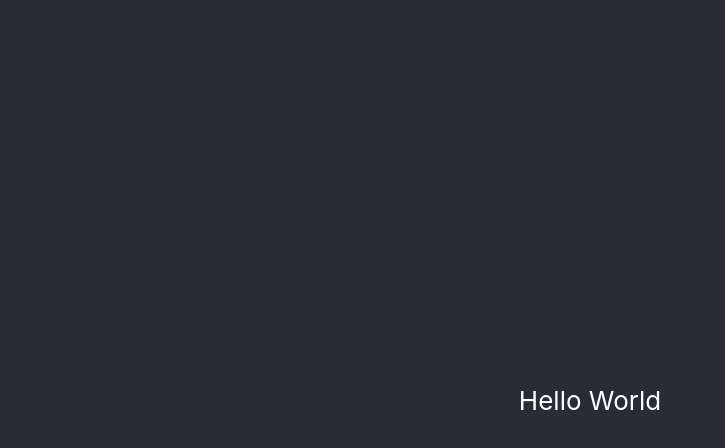
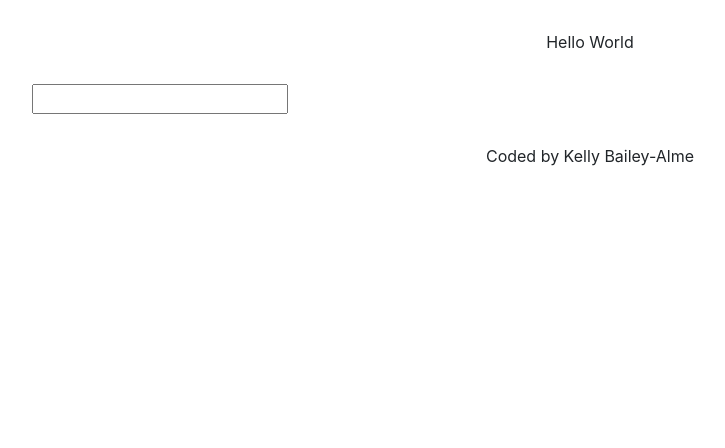
Before and after one commit to kblizzy22/dictionary-project, a React (Create React App) app: page / in a window 1280 px wide. Shown: the top 448 px of the page, without its empty margins (50-775 px from the left). Built offline with nearby package versions, Linux system fonts and the light colour scheme; the HTML template or start-up script is replaced by a standard one.

Commit message:
added basic search

```diff
--- a/src/App.css
+++ b/src/App.css
@@ -1,38 +1,9 @@
-.App {
+.App-header {
   text-align: center;
+  margin: 30px 0;
 }
 
-.App-logo {
-  height: 40vmin;
-  pointer-events: none;
+.App-footer {
+  text-align: center;
+  margin: 30px 0;
 }
-
-@media (prefers-reduced-motion: no-preference) {
-  .App-logo {
-    animation: App-logo-spin infinite 20s linear;
-  }
-}
-
-.App-header {
-  background-color: #282c34;
-  min-height: 100vh;
-  display: flex;
-  flex-direction: column;
-  align-items: center;
-  justify-content: center;
-  font-size: calc(10px + 2vmin);
-  color: white;
-}
-
-.App-link {
-  color: #61dafb;
-}
-
-@keyframes App-logo-spin {
-  from {
-    transform: rotate(0deg);
-  }
-  to {
-    transform: rotate(360deg);
-  }
-}
--- a/src/App.js
+++ b/src/App.js
@@ -1,11 +1,18 @@
-import './App.css';
+import "./App.css";
+import Dictionary from "./Dictionary.js";
 
 function App() {
   return (
     <div className="App">
-      <header className="App-header">
-        Hello World
-      </header>
+      <div className="container">
+        <header className="App-header">
+          Hello World
+        </header>
+        <main>
+          <Dictionary />
+        </main>
+        <footer className="App-footer">Coded by Kelly Bailey-Alme</footer>
+      </div>
     </div>
   );
 }
--- /dev/null
+++ b/src/Dictionary.js
@@ -0,0 +1,23 @@
+import React, { useState } from "react";
+import "./Dictionary.css";
+
+export default function Dictionary() {
+    let [keyword, setKeyword] = useState(null);
+
+    function search(event) {
+        event.preventDefault();
+        alert(`Searching for ${keyword} definition...`);
+    }
+
+    function handleKeywordChange(event) {
+        setKeyword(event.target.value);
+    }
+
+    return (
+        <div className="Dictionary">
+            <form onSubmit={search}>
+                <input type="search" onChange={handleKeywordChange}/>
+            </form>
+        </div>
+    );
+}
```
Also changed, not shown: src/Dictionary.css (added).
